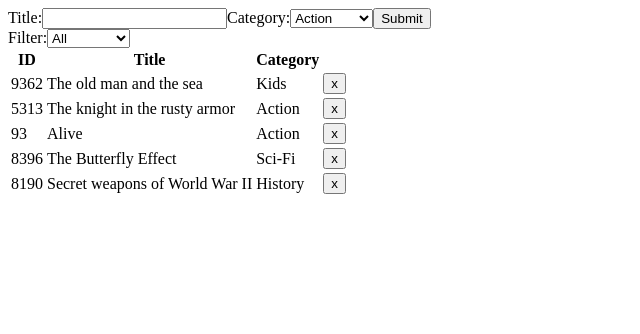
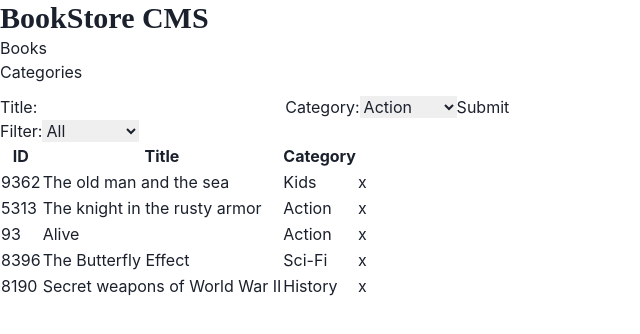
Before and after one commit to Bismarck-GM/react-bookstore-CMS, a React (Create React App) app: page / in a window 1280 px wide. Shown: the top 334 px of the page, without its empty margins (0-640 px from the left). Built offline with nearby package versions, Linux system fonts and the light colour scheme.

Commit message:
Add ChakraProvider to App. Add GoogleFont import to index.html.

```diff
--- a/public/index.html
+++ b/public/index.html
@@ -24,6 +24,9 @@
       Learn how to configure a non-root public URL by running `npm run build`.
     -->
     <title>React App</title>
+    <style>
+      @import url('https://fonts.googleapis.com/css?family=Roboto&display=swap');
+    </style>
   </head>
   <body>
     <noscript>You need to enable JavaScript to run this app.</noscript>
--- a/src/components/App.js
+++ b/src/components/App.js
@@ -1,10 +1,23 @@
 import React from 'react';
+import { Box, Heading } from '@chakra-ui/react';
 import BooksList from '../containers/BooksList';
 import BooksForm from '../containers/BooksForm';
 
 export default function App() {
   return (
     <div>
+      <Box w="100%" h="95px">
+        <Heading
+          fontFamily="Montserrat"
+          fontSize="30px"
+        >
+          BookStore CMS
+        </Heading>
+        <ul>
+          <li>Books</li>
+          <li>Categories</li>
+        </ul>
+      </Box>
       <BooksForm />
       <BooksList />
     </div>
--- a/src/index.js
+++ b/src/index.js
@@ -1,6 +1,7 @@
 import ReactDOM from 'react-dom';
 import { Provider } from 'react-redux';
 import { createStore } from 'redux';
+import { ChakraProvider } from '@chakra-ui/react';
 import App from './components/App';
 import rootStore from './reducers/index';
 
@@ -12,8 +13,9 @@ const store = createStore(
 
 ReactDOM.render(
   <Provider store={store}>
-    <App />
-
+    <ChakraProvider>
+      <App />
+    </ChakraProvider>
   </Provider>,
   document.getElementById('root'),
 );
```
